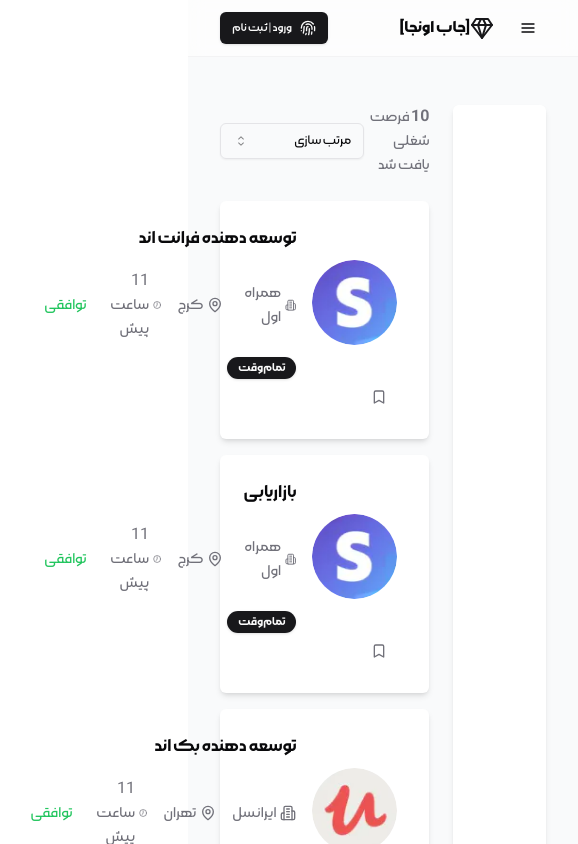
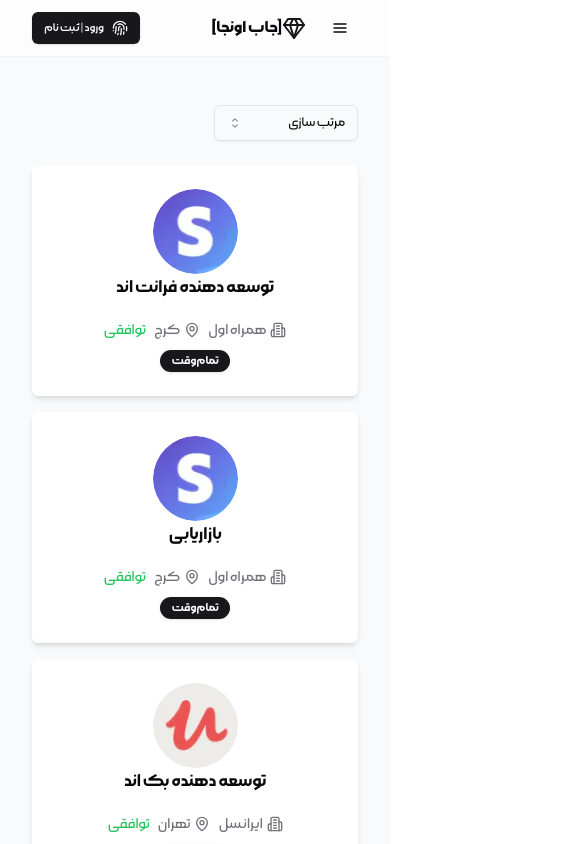
Before and after one commit to hoseinABH/Next-Job-Board, a Next.js app: page /jobs in a window 390 px wide. Shown: the top 844 px of the page, 578 px wide, since content can reach past the window. Built offline with nearby package versions, Linux system fonts and the light colour scheme.

Commit message:
feat:add responsive layout for job list screen

```diff
--- a/src/app/(dashboard)/jobs/_components/jobs-list.tsx
+++ b/src/app/(dashboard)/jobs/_components/jobs-list.tsx
@@ -20,8 +20,8 @@ export default function JobsList({ className }: Props) {
   return (
     <div className={cn('', className)}>
       <div className="flex items-center justify-between mb-6">
-        <p className="text-muted-foreground">
-          <span className="font-semibold">10</span> فرصت شغلی یافت شد
+        <p className="text-muted-foreground hidden sm:block">
+          <span className="font-semibold ml-1">{landingJobs.length}</span> فرصت شغلی یافت شد
         </p>
         <div className="flex items-center gap-x-4">
           <Select>
--- a/src/app/(dashboard)/jobs/page.tsx
+++ b/src/app/(dashboard)/jobs/page.tsx
@@ -12,8 +12,8 @@ export default function Jobs() {
   return (
     <section className="py-12">
       <div className="grid grid-cols-12 gap-6 relative">
-        <FilterSection className="col-span-4 sticky top-[100px] left-0 h-1/2" />
-        <JobsListSection className="col-span-8" />
+        <FilterSection className="hidden lg:flex col-span-4 sticky top-[100px] left-0 h-1/2" />
+        <JobsListSection className="col-span-12 lg:col-span-8" />
       </div>
     </section>
   );
--- a/src/components/icon-button.tsx
+++ b/src/components/icon-button.tsx
@@ -13,11 +13,16 @@ interface Props extends ButtonProps {
   title?: string;
 }
 
-export default function IconButton({ children, title, ...ButtonProps }: Props) {
+export default function IconButton({
+  children,
+  className,
+  title,
+  ...ButtonProps
+}: Props) {
   return (
     <TooltipProvider>
       <Tooltip>
-        <TooltipTrigger asChild>
+        <TooltipTrigger asChild className={className}>
           <Button size="icon" variant="ghost" {...ButtonProps}>
             {children}
           </Button>
--- a/src/components/job-card.tsx
+++ b/src/components/job-card.tsx
@@ -28,11 +28,11 @@ export default function JobCard({ className, job, href = '/' }: Props) {
   return (
     <div
       className={cn(
-        'flex flex-col sm:flex-row w-full justify-between shadow-md hover:shadow-none rounded-md px-8 py-6 bg-background dark:bg-secondary/30 transition-all hover:scale-95',
+        'flex flex-col sm:flex-row w-full justify-center md:justify-between shadow-md hover:shadow-none rounded-md px-8 py-6 bg-background dark:bg-secondary/30 transition-all hover:scale-95 relative',
         className
       )}
     >
-      <div className="flex items-center gap-x-4">
+      <div className="flex flex-col md:flex-row items-center gap-x-4">
         <Image
           src={job.company.image!}
           width={85}
@@ -40,21 +40,21 @@ export default function JobCard({ className, job, href = '/' }: Props) {
           alt={job.company.name!}
           className="rounded-full"
         />
-        <div className="space-y-4">
+        <div className="flex flex-col items-center md:items-start gap-y-2">
           <Link
             href={href}
             className="font-semibold text-lg hover:text-primary transition-all"
           >
             {job.title}
           </Link>
-          <div className="flex items-center gap-x-4 text-muted-foreground mt-4">
+          <div className="flex items-center flex-wrap sm:flex-wrap gap-2 text-muted-foreground mt-2">
             <p className="flex items-center">
               <Building2 className="w-4 h-4 ml-1" /> {job.company.name}
             </p>
             <p className="flex items-center">
               <MapPin className="w-4 h-4 ml-1" /> {job.company.location}
             </p>
-            <p className="flex items-center">
+            <p className="items-center hidden md:flex">
               <Clock7 className="w-4 h-4 ml-1" /> 11 ساعت پیش
             </p>
             <p className="text-green-500">{job.salary}</p>
@@ -62,7 +62,7 @@ export default function JobCard({ className, job, href = '/' }: Props) {
           <Badge className="rounded-full">{mapJobType[job.jobType]}</Badge>
         </div>
       </div>
-      <IconButton title="ذخیره کردن">
+      <IconButton title="ذخیره کردن" className="hidden md:flex">
         <Bookmark className="w-4 h-4 text-muted-foreground" />
       </IconButton>
     </div>
```
